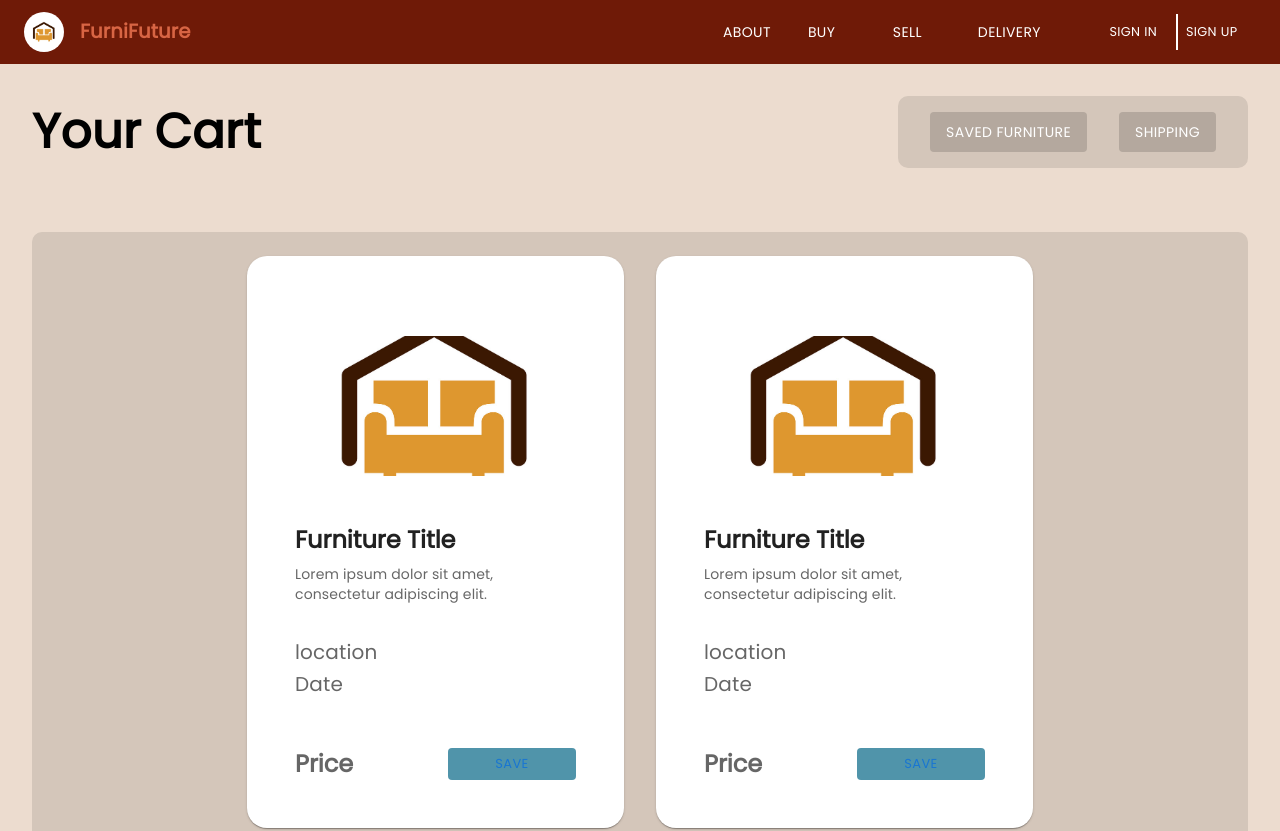
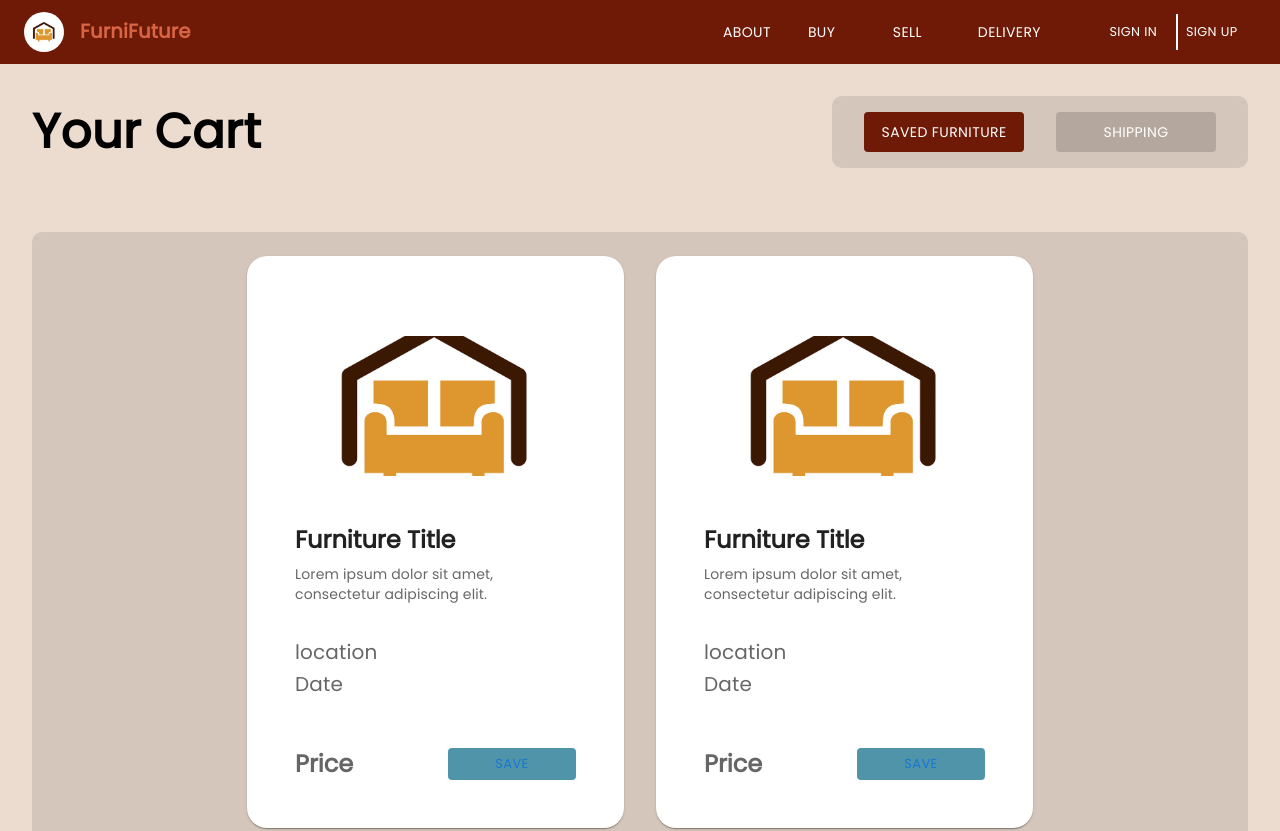
Before and after one commit to AhmadNourelddine/furnifuture, a React (Create React App) app: page /cart in a window 1280 px wide. Shown: the top 831 px of the page. Built offline with nearby package versions, Linux system fonts and the light colour scheme.

Commit message:
added button change color on click

```diff
--- a/src/css/cart/cart.css
+++ b/src/css/cart/cart.css
@@ -28,8 +28,9 @@
 }
 
 .cart-page-navbar-btn{
+    width: 10rem !important;
     padding:0.5rem 1rem !important;
-    background-color: #B4A89E !important;
+    /* background-color: #B4A89E !important; */
     margin: auto 1rem !important;
     color: white !important;
 }
--- a/src/pages/cart/index.js
+++ b/src/pages/cart/index.js
@@ -1,4 +1,4 @@
-import React, { useState } from 'react';
+import React, { useEffect, useState } from 'react';
 import { Button, Typography } from '@mui/material';
 import { TextField } from '@material-ui/core';
 import '../../css/cart/cart.css';
@@ -6,6 +6,27 @@ import FurnitureItem from '../../components/furnitureItem';
 
 const Cart = ()=>{
 
+    const[ClickShipping, setClickShipping]= useState(false);
+    const[ClickSavedFurniture, setClickSavedFurniture]= useState(true);
+
+    const[savedFurnitureColor, setsavedFurnitureColor]= useState('#6F1A07');
+    const[shippingColor, setshippingColor]= useState('#B4A89E');
+
+    useEffect(() => {
+
+        if(ClickShipping)
+        {
+            setshippingColor('#6F1A07');
+            setsavedFurnitureColor('#B4A89E');
+            setClickSavedFurniture(false);
+        }
+        if(ClickSavedFurniture){
+            setshippingColor('#B4A89E');
+            setsavedFurnitureColor('#6F1A07');
+            setClickShipping(false);
+        }
+
+      },[ClickShipping, ClickSavedFurniture]);
 
     return(
         <div className='cart-page'>
@@ -14,8 +35,13 @@ const Cart = ()=>{
 
             <Typography className='cart-page-title'>Your Cart</Typography>
             <div className='cart-page-navbar'>
-                <Button className='cart-page-navbar-btn'>Saved Furniture</Button>
-                <Button className='cart-page-navbar-btn'>Shipping</Button>
+                <Button className='cart-page-navbar-btn'
+                style={{backgroundColor:savedFurnitureColor}}
+                onClick={()=>{setClickSavedFurniture(true)}}>Saved Furniture</Button>
+
+                <Button className='cart-page-navbar-btn'
+                style={{backgroundColor:shippingColor}}
+                onClick={()=>{setClickShipping(true)}}>Shipping</Button>
             </div>
 
             </div>
```
